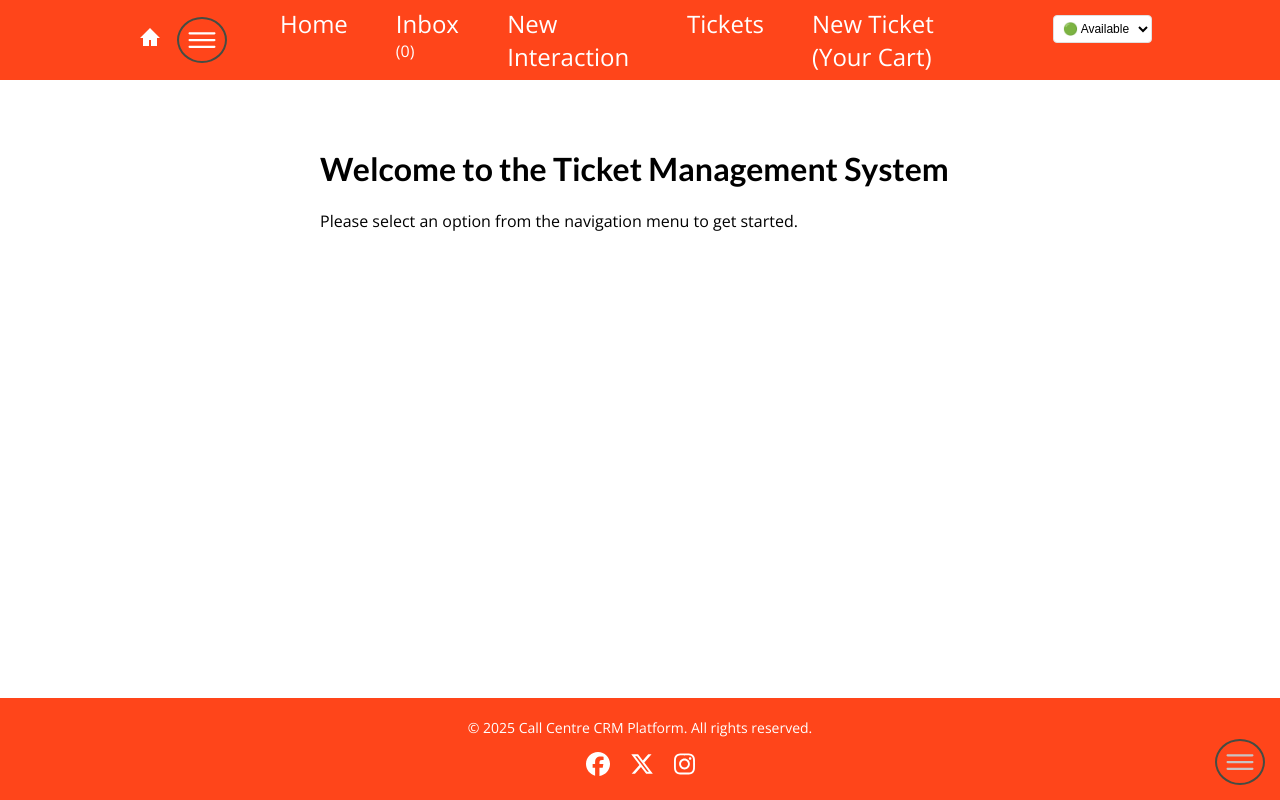
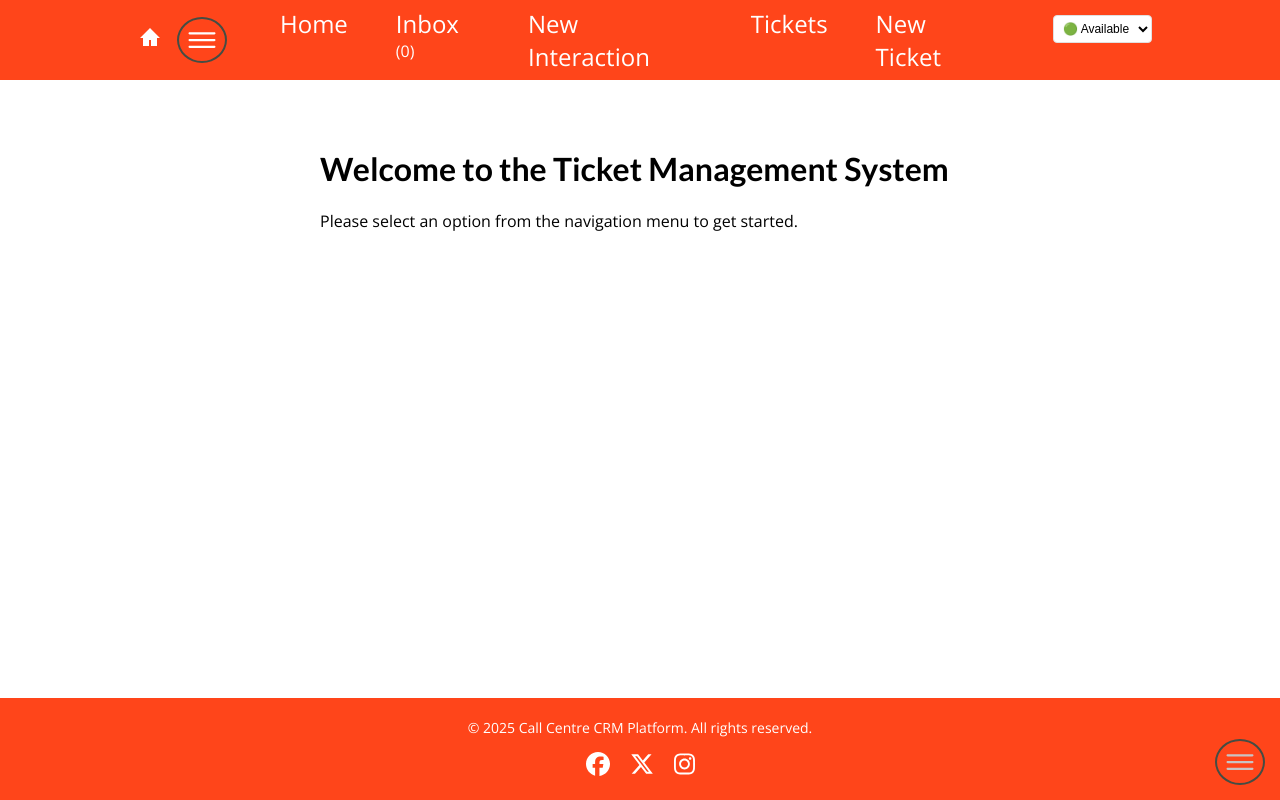
Before and after one commit to Mikaela-D/FYP-Frontend, a Next.js app: page / in a window 1280 px wide. Built offline with nearby package versions, Linux system fonts and the light colour scheme; no server answers.

Commit message:
Removed unnecessary text

```diff
--- a/components/layout/MainNavigation.js
+++ b/components/layout/MainNavigation.js
@@ -50,7 +50,7 @@ function MainNavigation() {
             <Link href="/tickets">Tickets</Link>
           </li>
           <li>
-            <Link href="/new-meetup">New Ticket (Your Cart)</Link>
+            <Link href="/new-meetup">New Ticket</Link>
           </li>
           <li>
             <StatusDropdown />
```
